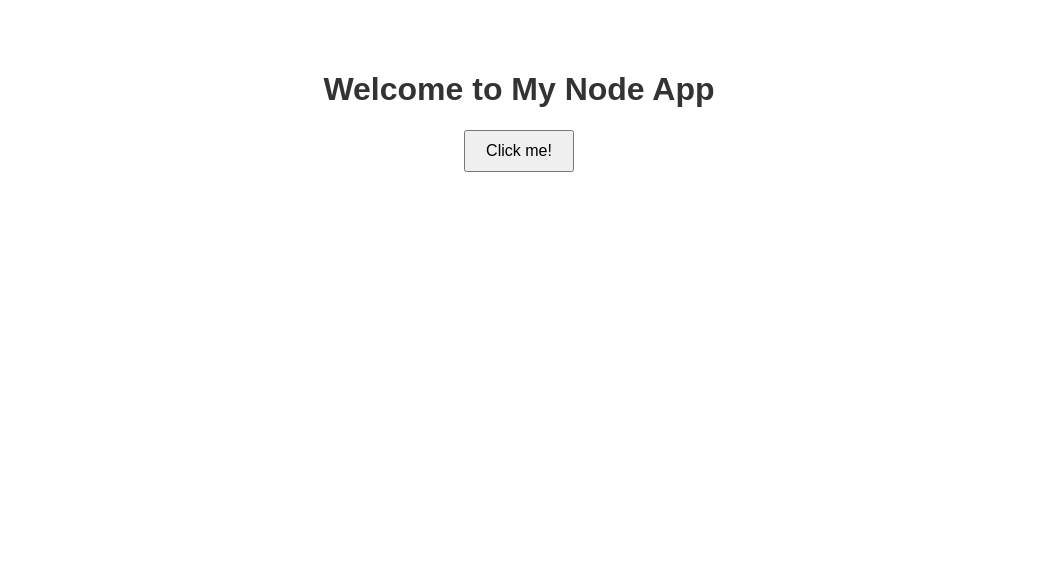
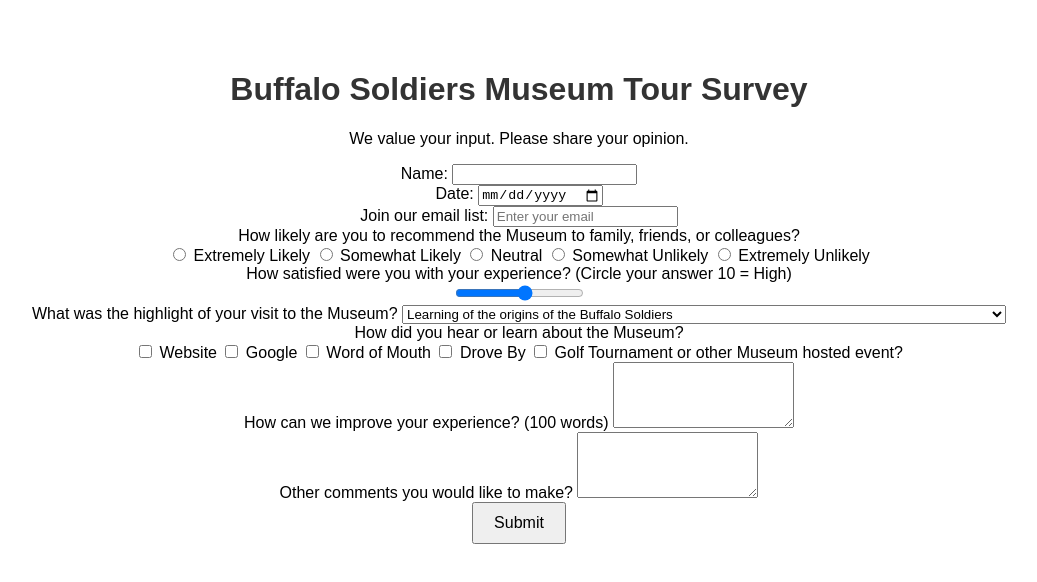
Before and after one commit to tbossman/Survey, a plain HTML site: page index.html in a window 1280 px wide. Shown: the whole page, without its empty margins (121-1158 px from the left). Drawn offline with Linux system fonts and the light colour scheme.

Commit message:
Update index.html

```diff
--- a/index.html
+++ b/index.html
@@ -3,12 +3,80 @@
 <head>
     <meta charset="UTF-8">
     <meta name="viewport" content="width=device-width, initial-scale=1.0">
-    <title>My Node App</title>
-    <link rel="stylesheet" href="/style.css">
+    <title>Buffalo Soldiers Museum Tour Survey</title>
+    <link rel="stylesheet" href="style.css">
 </head>
 <body>
-    <h1>Welcome to My Node App</h1>
-    <button id="myButton">Click me!</button>
-    <script src="/script.js"></script>
+    <div class="container">
+        <header>
+            <h1>Buffalo Soldiers Museum Tour Survey</h1>
+            <p>We value your input. Please share your opinion.</p>
+        </header>
+        <form id="survey-form">
+            <!-- Name and Date Section -->
+            <section>
+                <label for="name">Name:</label>
+                <input type="text" id="name" name="name" required>
+            </section>
+            <section>
+                <label for="date">Date:</label>
+                <input type="date" id="date" name="date" required>
+            </section>
+            <section>
+                <label for="email">Join our email list:</label>
+                <input type="email" id="email" name="email" placeholder="Enter your email">
+            </section>
+            <section>
+                <label for="recommend">How likely are you to recommend the Museum to family, friends, or colleagues?</label>
+                <div class="radio-group">
+                    <label><input type="radio" id="extremely_likely" name="recommend" value="1"> Extremely Likely</label>
+                    <label><input type="radio" id="somewhat_likely" name="recommend" value="2"> Somewhat Likely</label>
+                    <label><input type="radio" id="neutral" name="recommend" value="3"> Neutral</label>
+                    <label><input type="radio" id="somewhat_unlikely" name="recommend" value="4"> Somewhat Unlikely</label>
+                    <label><input type="radio" id="extremely_unlikely" name="recommend" value="5"> Extremely Unlikely</label>
+                </div>
+            </section>
+            <section>
+                <label for="satisfaction">How satisfied were you with your experience? (Circle your answer 10 = High)</label>
+                <div class="range-group">
+                    <input type="range" id="satisfaction" name="satisfaction" min="1" max="10" step="1">
+                </div>
+            </section>
+            <section>
+                <label for="highlight">What was the highlight of your visit to the Museum?</label>
+                <select id="highlight" name="highlight" onchange="toggleOtherHighlight()">
+                    <option value="1">Learning of the origins of the Buffalo Soldiers</option>
+                    <option value="2">Understanding the role of the Buffalo Soldiers played in expanding the American West</option>
+                    <option value="3">How the Buffalo Soldiers adapted to garrison life during peacetime trainings and segregated sports</option>
+                    <option value="4">Buffalo Soldiers involvement during WWI and WWII</option>
+                    <option value="5">The Integration of America’s Armed Forces</option>
+                    <option value="6">Hearing about the first enlisted female Buffalo Soldiers</option>
+                    <option value="7">All of the above</option>
+                    <option value="8">Other</option>
+                </select>
+                <textarea id="other-highlight" name="other-highlight" placeholder="Please specify" style="display:none;"></textarea>
+            </section>
+            <section>
+                <label for="heard_about">How did you hear or learn about the Museum?</label>
+                <div class="checkbox-group">
+                    <label><input type="checkbox" id="website" name="heard_about" value="Website"> Website</label>
+                    <label><input type="checkbox" id="google" name="heard_about" value="Google"> Google</label>
+                    <label><input type="checkbox" id="word_of_mouth" name="heard_about" value="Word of Mouth"> Word of Mouth</label>
+                    <label><input type="checkbox" id="drive_by" name="heard_about" value="Drive By"> Drove By</label>
+                    <label><input type="checkbox" id="event" name="heard_about" value="Event"> Golf Tournament or other Museum hosted event?</label>
+                </div>
+            </section>
+            <section>
+                <label for="improve">How can we improve your experience? (100 words)</label>
+                <textarea id="improve" name="improve" maxlength="100" rows="4"></textarea>
+            </section>
+            <section>
+                <label for="comments">Other comments you would like to make?</label>
+                <textarea id="comments" name="comments" rows="4"></textarea>
+            </section>
+            <button type="submit">Submit</button>
+        </form>
+    </div>
+    <script src="scripts.js"></script>
 </body>
 </html>
```
